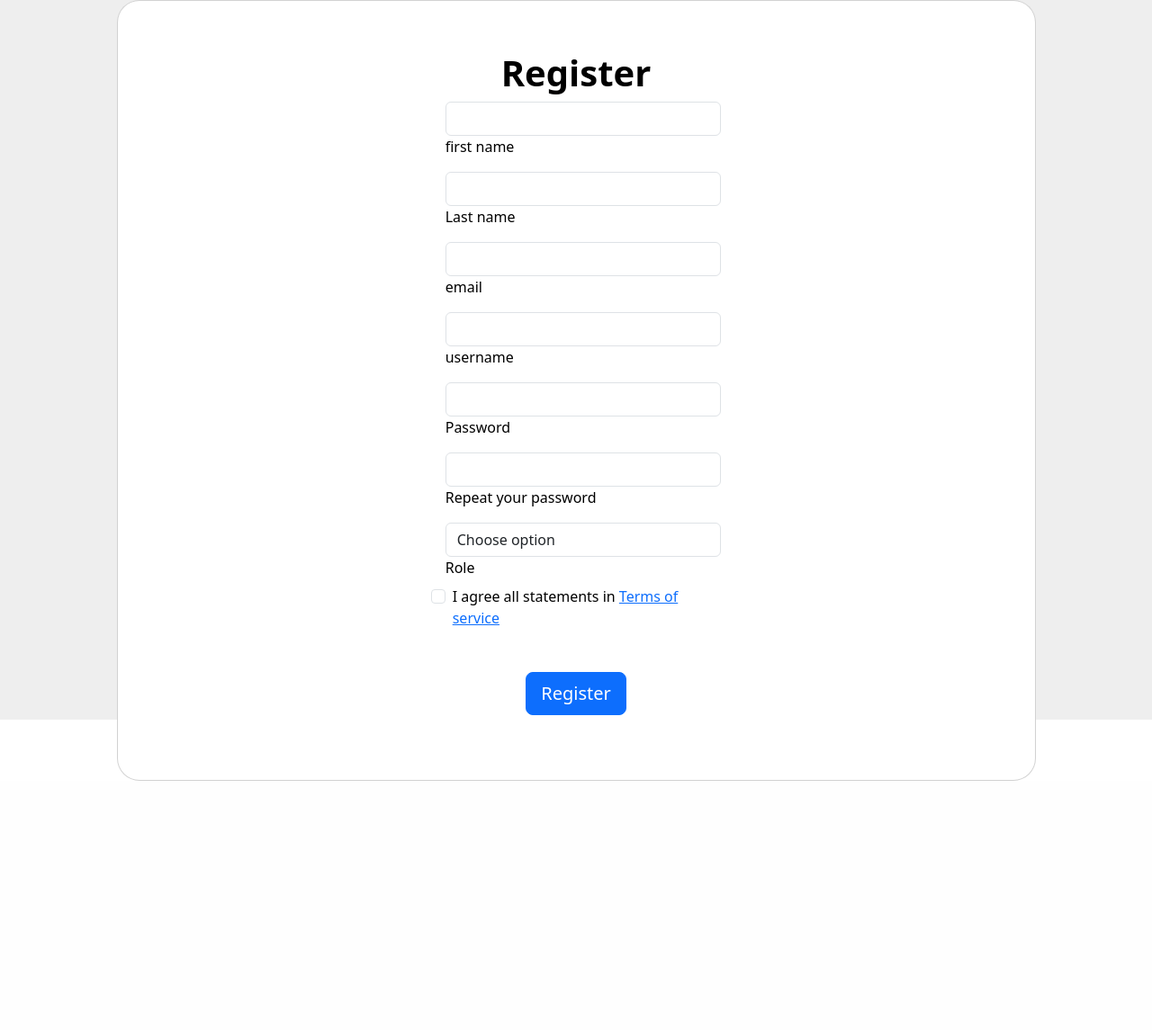
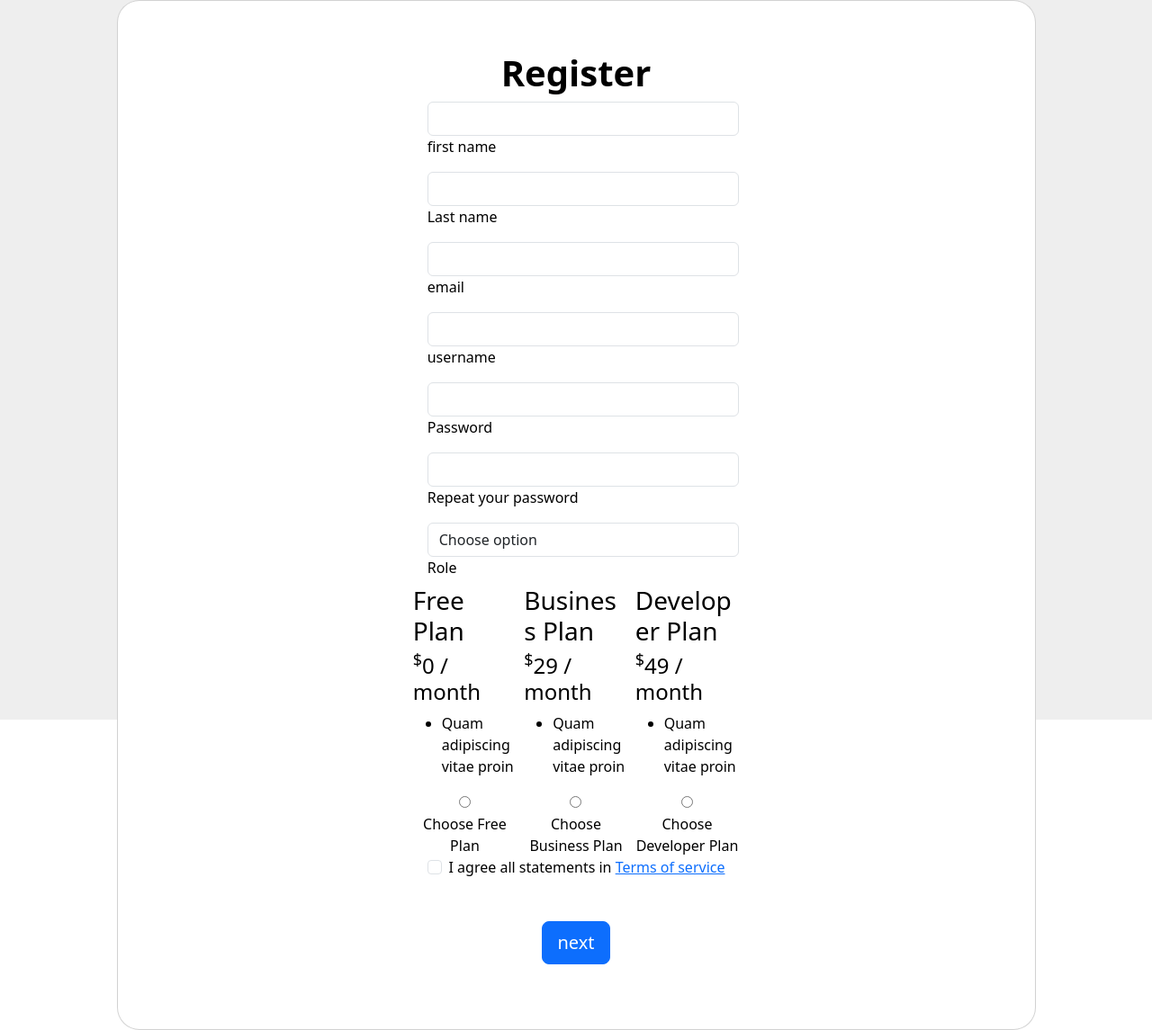
Before and after one commit to Dennismwendwa/projectmanagement, a Django app: page /accounts/register/ in a window 1280 px wide. Shown: the whole page at 90% size. Before the commit the page ends 868 px from the top, so only its background shows below. Run offline with Django 5.2, Linux system fonts and the light colour scheme.

Commit message:
added subscription feature during registration, and decorator to ensure only users will valid plan get access

```diff
--- a/accounts/models.py
+++ b/accounts/models.py
@@ -3,6 +3,7 @@ from django.contrib.auth.models import AbstractUser
 
 class User(AbstractUser):
     is_administrator = models.BooleanField(default=False)
+
 
     class Meta:
         verbose_name = "User"
--- a/accounts/templates/accounts/register.html
+++ b/accounts/templates/accounts/register.html
@@ -25,21 +25,21 @@
                         {%endfor%}
                       </div>
 
-                      <form class="mx-1 mx-md-4" action="" method="post">
+                      <form class="mx-1" action="{% url 'accounts:register' %}" method="post">
                         {% csrf_token %}
 
                         <div class="d-flex flex-row align-items-center mb-2">
                             <i class="fas fa-envelope fa-lg me-3 fa-fw"></i>
                             <div class="form-outline flex-fill mb-0">
-                              <input name="first_name" type="text" class="form-control" required >
-                              <label class="form-label" for="lastname">first name</label>
+                              <input name="first_name" id="first_name" type="text" class="form-control" required >
+                              <label class="form-label" for="firstname">first name</label>
                             </div>
                         </div>
 
                         <div class="d-flex flex-row align-items-center mb-2">
                             <i class="fas fa-envelope fa-lg me-3 fa-fw"></i>
                             <div class="form-outline flex-fill mb-0">
-                              <input name="last_name" type="text" class="form-control" required >
+                              <input name="last_name" id="last_name" type="text" class="form-control" required >
                               <label class="form-label" for="lastname">Last name</label>
                             </div>
                         </div>
@@ -47,7 +47,7 @@
                         <div class="d-flex flex-row align-items-center mb-2">
                             <i class="fas fa-envelope fa-lg me-3 fa-fw"></i>
                             <div class="form-outline flex-fill mb-0">
-                              <input name="email" type="email" class="form-control" required >
+                              <input name="email" id="email" type="email" class="form-control" required >
                               <label class="form-label" for="email">email</label>
                             </div>
                         </div>
@@ -55,7 +55,7 @@
                         <div class="d-flex flex-row align-items-center mb-2">
                           <i class="fas fa-envelope fa-lg me-3 fa-fw"></i>
                           <div class="form-outline flex-fill mb-0">
-                            <input name="username" type="text" class="form-control" required >
+                            <input name="username" id="username" type="text" class="form-control" required >
                             <label class="form-label" for="username">username</label>
                           </div>
                         </div>
@@ -63,7 +63,7 @@
                         <div class="d-flex flex-row align-items-center mb-2">
                           <i class="fas fa-lock fa-lg me-3 fa-fw"></i>
                           <div class="form-outline flex-fill mb-0">
-                            <input type="password" name="password1" id="form3Example4c" name="password" class="form-control" />
+                            <input type="password" id="password1" name="password1" id="form3Example4c" name="password" class="form-control" />
                             <label class="form-label" for="form3Example4c">Password</label>
                           </div>
                         </div>
@@ -71,7 +71,7 @@
                         <div class="d-flex flex-row align-items-center mb-2">
                           <i class="fas fa-key fa-lg me-3 fa-fw"></i>
                           <div class="form-outline flex-fill mb-0">
-                            <input type="password" name="password2" id="form3Example4cd" class="form-control" />
+                            <input type="password" id="password2" name="password2" id="form3Example4cd" class="form-control" />
                             <label class="form-label" for="form3Example4cd">Repeat your password</label>
                           </div>
                         </div>
@@ -79,13 +79,67 @@
                         <div class="d-flex flex-row align-items-center mb-2">
                             <i class="fas fa-key fa-lg me-3 fa-fw"></i>
                             <div class="form-outline flex-fill mb-0">
-                                <select class="form-control" name="role">
+                                <select class="form-control" id="role" name="role">
                                 <option value="" disabled selected>Choose option</option>
                                 <option value="Admin">Admin</option>
                                 <option value="Member">Member</option>
                                 </select>
                                 <label for="role">Role</label>
                             </div>
+                        </div>
+
+                        <div class="row g-2">
+
+                          <div class="col-md-4">
+                            <div class="pricing-item">
+                              <h3>Free Plan</h3>
+                              <div class="icon">
+                                <i class="bi bi-box"></i>
+                              </div>
+                              <h4><sup>$</sup>0<span> / month</span></h4>
+                              <ul>
+                                <li><i class="bi bi-check"></i> <span>Quam adipiscing vitae proin</span></li>
+                              </ul>
+                              <div class="text-center">
+                                <input type="radio" id="free_plan" name="subscription_plan" value="free" required>
+                                <label for="free_plan">Choose Free Plan</label>
+                              </div>
+                            </div>
+                          </div>
+
+                          <div class="col-lg-4">
+                            <div class="pricing-item featured">
+                              <h3>Business Plan</h3>
+                              <div class="icon">
+                                <i class="bi bi-rocket"></i>
+                              </div>
+
+                              <h4><sup>$</sup>29<span> / month</span></h4>
+                              <ul>
+                                <li><i class="bi bi-check"></i> <span>Quam adipiscing vitae proin</span></li>
+                              </ul>
+                              <div class="text-center">
+                                <input type="radio" id="business_plan" name="subscription_plan" value="business">
+                                <label for="business_plan">Choose Business Plan</label>
+                              </div>
+                            </div>
+                          </div>
+                          <div class="col-lg-4">
+                            <div class="pricing-item">
+                              <h3>Developer Plan</h3>
+                              <div class="icon">
+                                <i class="bi bi-send"></i>
+                              </div>
+                              <h4><sup>$</sup>49<span> / month</span></h4>
+                              <ul>
+                                <li><i class="bi bi-check"></i> <span>Quam adipiscing vitae proin</span></li>
+                              </ul>
+                              <div class="text-center">
+                                <input type="radio" id="developer_plan" name="subscription_plan" value="developer">
+                                <label for="developer_plan">Choose Developer Plan</label>
+                              </div>
+                            </div>
+                          </div>
                         </div>
 
                         <div class="form-check d-flex justify-content-center mb-5">
@@ -96,7 +150,7 @@
                         </div>
 
                         <div class="d-flex justify-content-center mx-4 mb-3 mb-lg-4">
-                          <button type="submit" class="btn btn-primary btn-lg">Register</button>
+                          <button type="submit" class="btn btn-primary btn-lg">next</button>
                         </div>
                       </form>
 
--- a/accounts/urls.py
+++ b/accounts/urls.py
@@ -5,6 +5,7 @@ from . import views
 app_name = "accounts"
 urlpatterns = [
     path("register/", views.register, name="register"),
+    path("package/", views.select_package, name="select_package"),
     path("login/", views.login, name="login"),
     path("logout/", views.logout, name="logout"),
     path("contact/", views.contact, name="contact"),
--- a/accounts/views.py
+++ b/accounts/views.py
@@ -1,7 +1,9 @@
 from django.shortcuts import render, redirect
 from django.contrib import messages
 from django.contrib.auth.models import auth, Group
-from .models import User
+from django.utils import timezone
+from datetime import timedelta
+from .models import User, SubscriptionPlan, UserSubscription
 from .forms import ContactForm
 
 
@@ -16,7 +18,11 @@ def register(request):
         password2 = request.POST["password2"]
         role = request.POST.get("role", "")
         is_administrator = request.POST.get("is_administrator", True)
-
+        subscription_plan = request.POST.get("subscription_plan")
+        print(subscription_plan)
+        print("password1", password1)
+        print("first", first_name)
+        print()
         if password1 == password2 and len(password1) > 7:
             if User.objects.filter(username=username).exists():
                 messages.warning(request, f"Username already taken")
@@ -30,6 +36,20 @@ def register(request):
                                                 last_name=last_name,
                                                 email=email,
                                                 password=password1,)
+                start_date=timezone.now()
+                if subscription_plan == "free":
+                    plan = SubscriptionPlan.objects.get(name="Free Plan")
+                elif subscription_plan == "business":
+                    plan = SubscriptionPlan.objects.get(name="Business Plan")
+                elif subscription_plan == "developer":
+                    plan = SubscriptionPlan.objects.get(name="Developer Plan")
+                UserSubscription.objects.create(
+                    user=user,
+                    plan=plan,
+                    start_date=start_date,
+                    end_date=start_date + timedelta(days=30)
+                )
+
                 if is_administrator:
                     user.is_administrator = True
                     user.save()
@@ -52,6 +72,9 @@ def register(request):
             messages.warning(request, "Password not matching")
             return redirect("accounts:register")
     return render(request, "accounts/register.html")
+
+def select_package(request):
+    return render(request, "accounts/package_selection.html")
 
 
 def login_helper(request, username, password):
--- a/projects/urls.py
+++ b/projects/urls.py
@@ -14,4 +14,5 @@ urlpatterns = [
           name="task_completed"),
      path('tasks_completed_histogram/<str:slug>/',
           views.tasks_completed_histrogram, name='tasks_completed_histogram'),
+     path("subscription", views.package_subscription, name="subscription"),
 ]
--- a/projects/views.py
+++ b/projects/views.py
@@ -8,6 +8,7 @@ from django.db.models.functions import ExtractMonth
 from datetime import datetime
 import matplotlib.pyplot as plt
 import io
+from utils.decorators import has_access
 from .models import BackgroundImage, Project, Task, TaskCompleted
 from .forms import ProjectForm, TaskForm
 
@@ -39,6 +40,7 @@ def home(request):
     return render(request, "projects/home.html", context)
 
 
+@has_access
 def project_details(request, slug, security_key):
     project = get_object_or_404(Project, slug=slug)
     project.security_key = security_key
@@ -160,3 +162,7 @@ def tasks_completed_histrogram(request, slug):
 def landing_page(request):
 
     return render(request, "projects/landing_page.html")
+
+def package_subscription(request):
+
+    return render(request, "projects/package.html")
--- a/templates/general/index.html
+++ b/templates/general/index.html
@@ -93,6 +93,8 @@
         {% block project %}
         {% endblock%}
       </div>
+      {% block register%}
+      {%endblock%}
     </section>
 
   </main>
```
